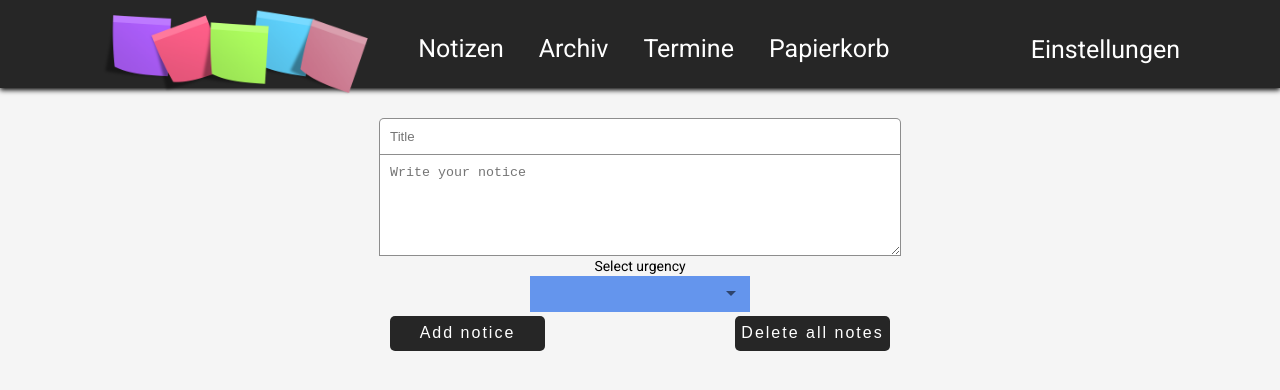
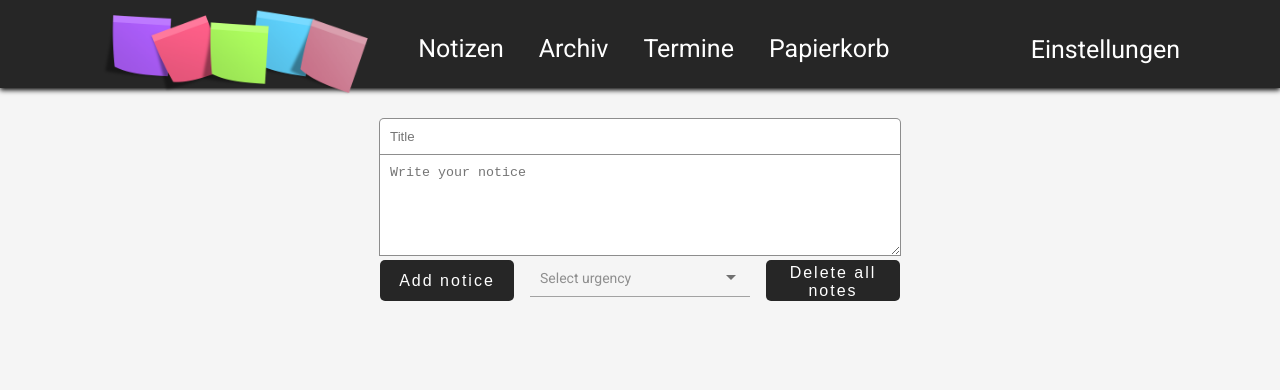
Before and after one commit to Ali-Ahmad2002/ngNotizblockAngular, an Angular app: page / in a window 1280 px wide. Shown: the top 390 px of the page. Built offline with nearby package versions, Linux system fonts and the light colour scheme.

Commit message:
newest version
Co-authored-by: Cagri Avsar <CagriAvsar@users.noreply.github.com>

```diff
--- a/src/app/archiv/archiv.component.html
+++ b/src/app/archiv/archiv.component.html
@@ -7,5 +7,9 @@
                 <img (click)="backToNotes(archivNote)" src="assets/img/restore_white_24dp.svg">
                 <img (click)="deletNote(archivNote)" src="assets/img/delete_outline_white_24dp.svg" alt="">
             </div>
+
+            <div [style.background-color]="serviceCrud.getColor(archivNote.color)" class="urgencyColor">
+            </div>
+
         </div>
     </div>
--- a/src/app/crud.service.ts
+++ b/src/app/crud.service.ts
@@ -13,6 +13,18 @@ export class CrudService {
   public archives: any = [];
 
   constructor() { }
+
+  getColor(color: any) {
+    if (color == 'option1') {
+      return 'green';
+    } else if (color == 'option2') {
+      return 'blue';
+    } else if (color == 'option3') {
+      return 'red';
+    } else {
+      return color
+    }
+  }
 
   saveNotes() {
     let savedNote = JSON.stringify(this.notes);
--- a/src/app/input-area/input-area.component.html
+++ b/src/app/input-area/input-area.component.html
@@ -3,16 +3,22 @@
     <div class="notesChild">
         <input required type="text" name="title" placeholder="Title" #title>
         <textarea required name="textarea" placeholder="Write your notice" cols=" 30 " rows="10" #textarea></textarea>
-        <mat-label>Select urgency</mat-label>
-        <mat-select class="selectUrgency" [(value)]="selected">
-            <!-- <mat-option>add</mat-option> -->
-            <mat-option value="option1">Low</mat-option>
-            <mat-option value="option2">Medium</mat-option>
-            <mat-option value="option3">High</mat-option>
-        </mat-select>
+
         <div class="btnContainer ">
-            <button (click)="addNotes(title.value, textarea.value)" (click)="changeColor(urgencyColor)" (click)="[title.value='', textarea.value='']">Add
+            <button (click)="addNotes(title.value, textarea.value, selected)"
+                (click)="[title.value='', textarea.value='', selects.value='']">Add
                 notice</button>
+            <div class="formField">
+                <!-- <mat-form-field appearance="fill"> -->
+                <!-- <mat-label>Select urgency</mat-label> -->
+                <mat-select placeholder="Select urgency" class="selectUrgency" #selects [(value)]="selected">
+                    <!-- <mat-option>add</mat-option> -->
+                    <mat-option value="option1">Low</mat-option>
+                    <mat-option value="option2">Medium</mat-option>
+                    <mat-option value="option3">High</mat-option>
+                </mat-select>
+                <!-- </mat-form-field> -->
+            </div>
             <button (click)="clearAllNotes()">Delete all notes</button>
         </div>
 
@@ -26,7 +32,7 @@
                 <h2>{{ note.title }}</h2>
                 <span>{{ note.text }}</span>
 
-                <div #urgencyColor [style]="bgColor" class="urgencyColor">
+                <div [style.background-color]="crud.getColor(note.color)" class="urgencyColor">
                 </div>
 
                 <div class="icon_container">
--- a/src/app/input-area/input-area.component.scss
+++ b/src/app/input-area/input-area.component.scss
@@ -32,7 +32,7 @@
 .btnContainer {
     display: flex;
     justify-content: space-between;
-    width: 500px;
+    width: 520px;
     margin-top: 4px;
     button {
         padding: 4px;
@@ -42,7 +42,7 @@
         color: white;
         border-radius: 5px;
         width: 155px;
-        height: 35px;
+        height: 41px;
         font-size: 16px;
         letter-spacing: 2px;
         transition: all 100ms ease-in-out;
@@ -70,8 +70,9 @@
     display: flex;
     flex-direction: column;
     width: 200px;
-    background-color: cornflowerblue;
     padding: 10px;
+    border-bottom: 1px solid #00000057;
+    margin: 0 16px;
 }
 
 .alertOverlay {
@@ -111,13 +112,6 @@
     z-index: 12 !important;
 }
 
-.urgencyColor {
-    position: absolute;
-    top: 5px;
-    right: 5px;
-    height: 10px;
-    width: 10px;
-    // background-color: chartreuse;
-    border-radius: 100%;
-    box-shadow: 0 1px 10px 0;
+.formField {
+    height: 0px;
 }
--- a/src/app/input-area/input-area.component.ts
+++ b/src/app/input-area/input-area.component.ts
@@ -10,11 +10,12 @@ import { CrudService } from '../crud.service';
 })
 
 export class InputAreaComponent implements OnInit {
-  @ViewChild('alert') alert: any;
+  // @ViewChild('alert') alert: any;
   @ViewChild('urgencyColor') urgencyColor: any;
   selected = '';
   bgColor!: string;
-  deletedNote:number = 0;
+  deletedNote: number = 0;
+  id: any;
 
   showOverlay: boolean = false;
   title: any;
@@ -35,15 +36,17 @@ export class InputAreaComponent implements OnInit {
     this.crud = new CrudService();
   }
 
-  addNotes(title: any, textarea: any) {
+  addNotes(title: any, textarea: any, selectedColor: any) {
     if (title.length && textarea.length > 0) {
       let values = {
         title: title,
-        text: textarea
+        text: textarea,
+        color: this.crud.getColor(selectedColor)
       };
+
       this.crud.notes.push(values);
       this.crud.saveNotes();
-
+      console.log(values.color);
     } else {
       this.overlay = true;
     }
@@ -53,18 +56,20 @@ export class InputAreaComponent implements OnInit {
   }
 
 
-  changeColor(color: string) {
-    if (this.selected == 'option1') {
-      color = 'red';
-      this.urgencyColor.nativeElement.style = `background-color: ${color}`;
-    } else if (this.selected == 'option2') {
-      color = 'blue';
-      this.urgencyColor.nativeElement.style = `background-color: ${color}`;
-    } else if (this.selected == 'option3') {
-      color = 'green';
-      this.urgencyColor.nativeElement.style = `background-color: ${color}`;
-    }
-  }
+
+
+  // changeColor(color: string) {
+  //   if (this.selected == 'option1') {
+  //     color = 'red';
+  //     this.urgencyColor.nativeElement.style = `background-color: ${color}`;
+  //   } else if (this.selected == 'option2') {
+  //     color = 'blue';
+  //     this.urgencyColor.nativeElement.style = `background-color: ${color}`;
+  //   } else if (this.selected == 'option3') {
+  //     color = 'green';
+  //     this.urgencyColor.nativeElement.style = `background-color: ${color}`;
+  //   }
+  // }
 
 
   clearAllNotes() {
--- a/src/app/trash/trash.component.html
+++ b/src/app/trash/trash.component.html
@@ -7,6 +7,10 @@
                 <img (click)="backToNotes(trashNote)" src="assets/img/restore_white_24dp.svg">
                 <img (click)="deletNote(trashNote)" src="assets/img/delete_outline_white_24dp.svg" alt="">
             </div>
+
+            <div [style.background-color]="serviceCrud.getColor(trashNote.color)" class="urgencyColor">
+            </div>
+
         </div>
     </div>
 
--- a/src/app/trash/trash.component.ts
+++ b/src/app/trash/trash.component.ts
@@ -1,5 +1,6 @@
 import { Component, Input, OnInit } from '@angular/core';
 import { CrudService } from '../crud.service';
+import { InputAreaComponent } from '../input-area/input-area.component';
 
 @Component({
   selector: 'app-trash',
--- a/src/styles.scss
+++ b/src/styles.scss
@@ -1,22 +1,9 @@
+
 body {
     margin: 0;
     background-color: whitesmoke;
-    font-family: "Roboto Serif", sans-serif;
-}
-
-// html, body {  }
-body {
-    margin: 0;
     font-family: Roboto, "Helvetica Neue", sans-serif;
-}
-
-// html,
-// body {
-//     height: 100%;
-// }
-body {
-    margin: 0;
-    font-family: Roboto, "Helvetica Neue", sans-serif;
+    overflow: hidden;
 }
 
 .note_container {
@@ -66,6 +53,16 @@ body {
     padding: 0 8px;
 }
 
+.urgencyColor {
+    position: absolute;
+    top: 5px;
+    right: 5px;
+    height: 10px;
+    width: 10px;
+    border-radius: 100%;
+    box-shadow: 0 1px 10px 0;
+}
+
 html,
 body {
     height: 100%;
```
